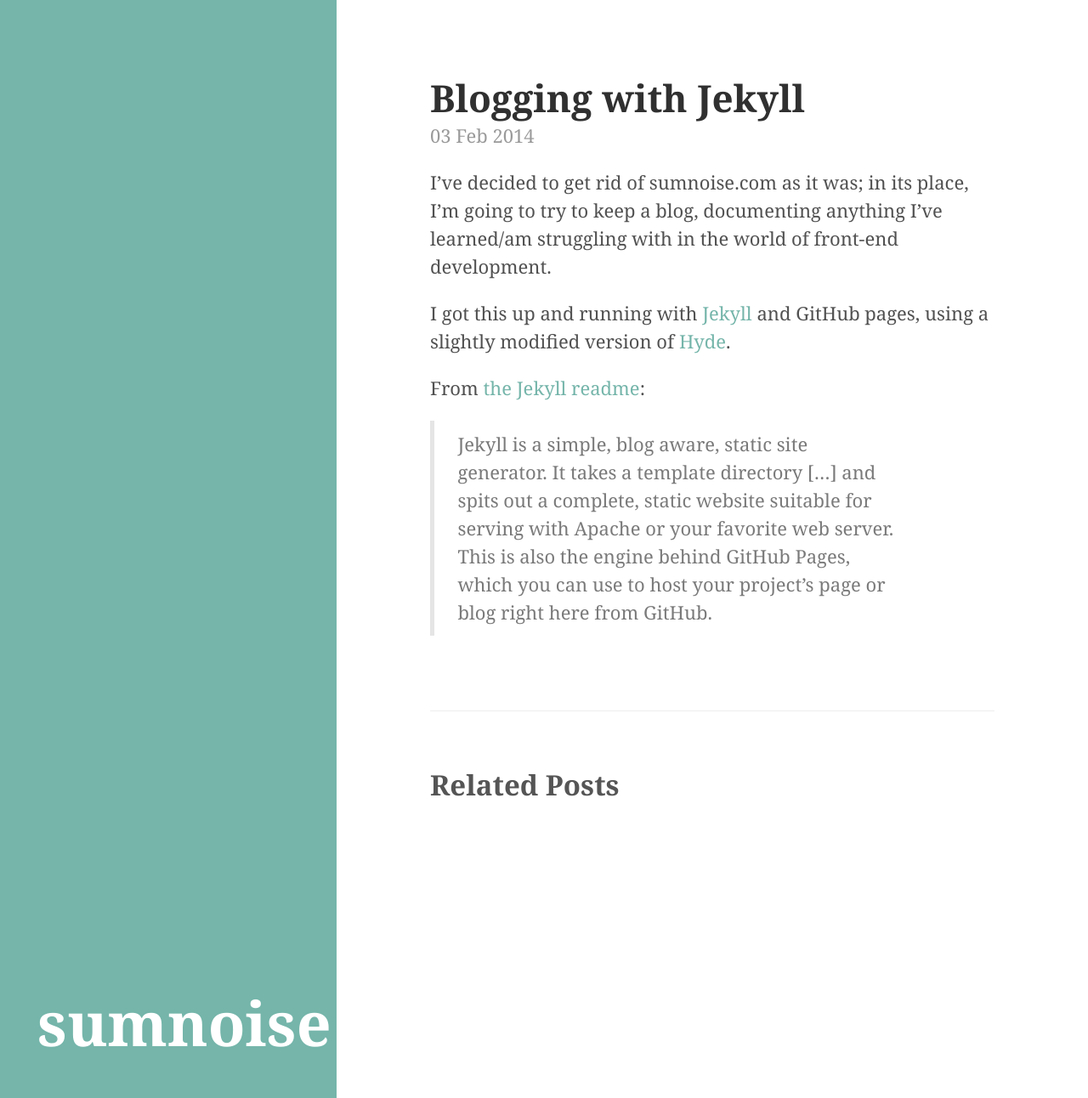
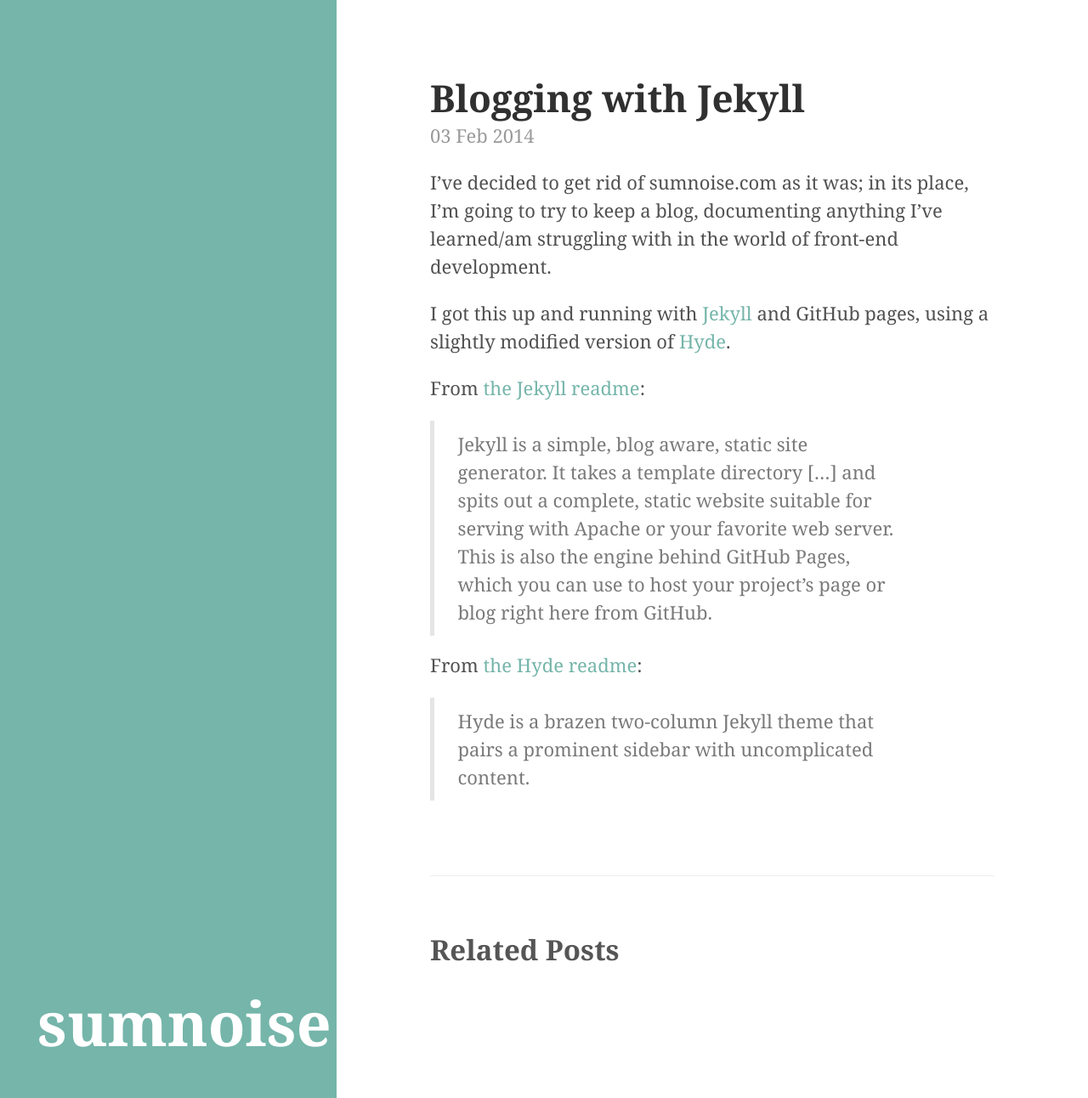
Before and after one commit to davidpmccormick/davidpmccormick.github.io, a Jekyll site: the page built from _posts/2014-02-03-blogging-with-jekyll.md, in a window 1280 px wide and 1292 px high. Shown: the whole window at 85% size. Built offline with Jekyll 4.4.1, drawn with Linux system fonts in a browser that asks for light colours; Markdown is read by kramdown in place of the engine named in the settings.

Commit message:
Add Hyde readme segment

```diff
--- a/_posts/2014-02-03-blogging-with-jekyll.md
+++ b/_posts/2014-02-03-blogging-with-jekyll.md
@@ -10,3 +10,7 @@
 From [the Jekyll readme](https://github.com/mojombo/jekyll/blob/master/README.markdown):
 
   > Jekyll is a simple, blog aware, static site generator. It takes a template directory [...] and spits out a complete, static website suitable for serving with Apache or your favorite web server. This is also the engine behind GitHub Pages, which you can use to host your project’s page or blog right here from GitHub.
+
+From [the Hyde readme](https://github.com/poole/hyde/blob/master/README.md):
+
+> Hyde is a brazen two-column Jekyll theme that pairs a prominent sidebar with uncomplicated content.
```
